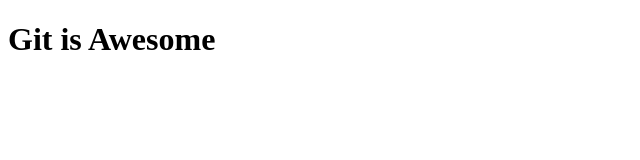
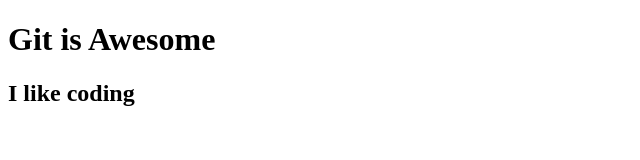
Before and after one commit to missjodycyrajoseph/Git-Push, a plain HTML site: page index.html in a window 1280 px wide. Shown: the whole page, without its empty margins (0-640 px from the left). Drawn offline with Linux system fonts and the light colour scheme.

Commit message:
Updating the index.html

```diff
--- a/index.html
+++ b/index.html
@@ -3,9 +3,10 @@
 <head>
     <meta charset="UTF-8">
     <meta name="viewport" content="width=>, initial-scale=1.0">
-    <title>Document</title>
+    <title>Jody's website</title>
 </head>
 <body>
     <h1>Git is Awesome</h1>
+    <h2>I like coding</h2>
 </body>
 </html>
```
